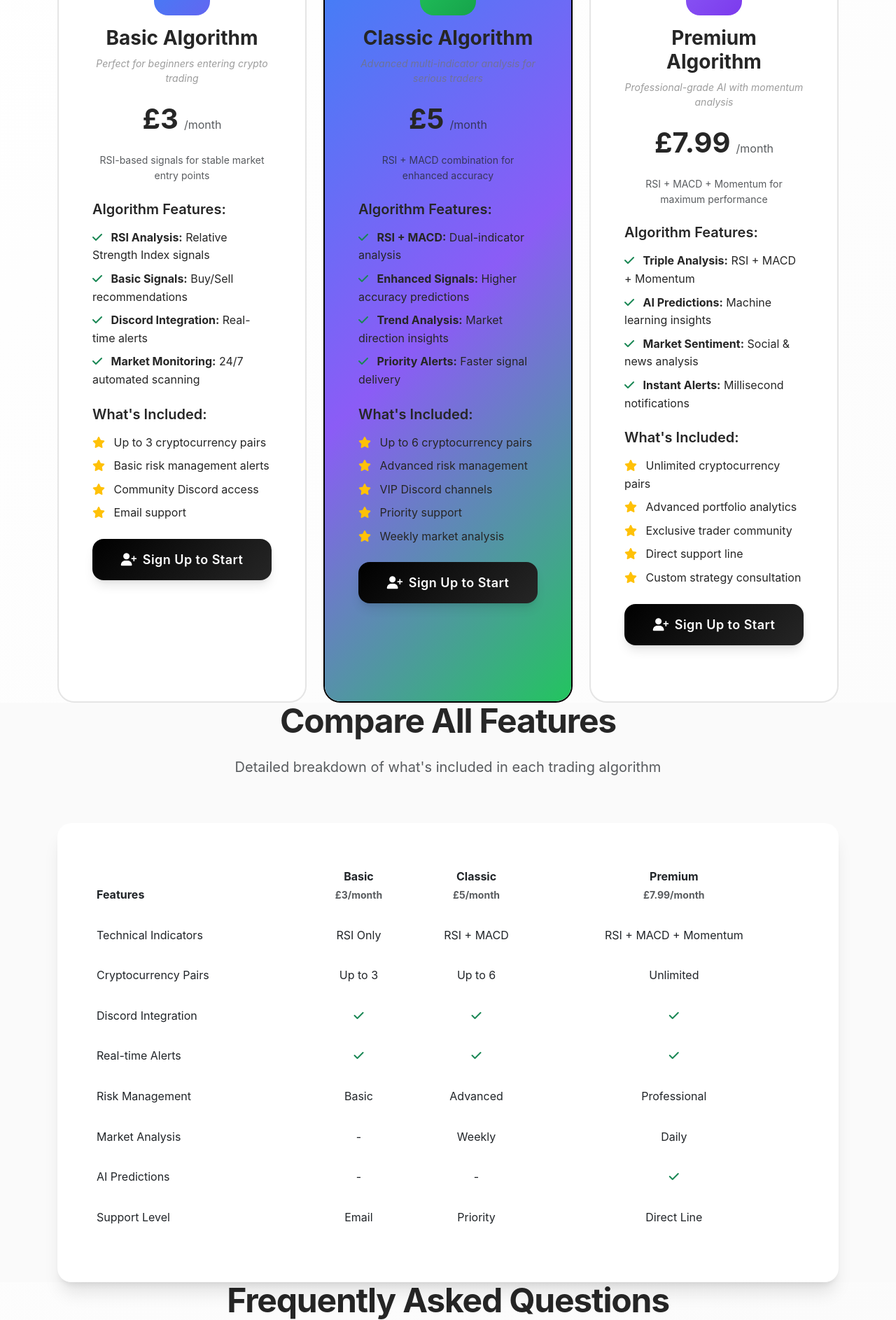
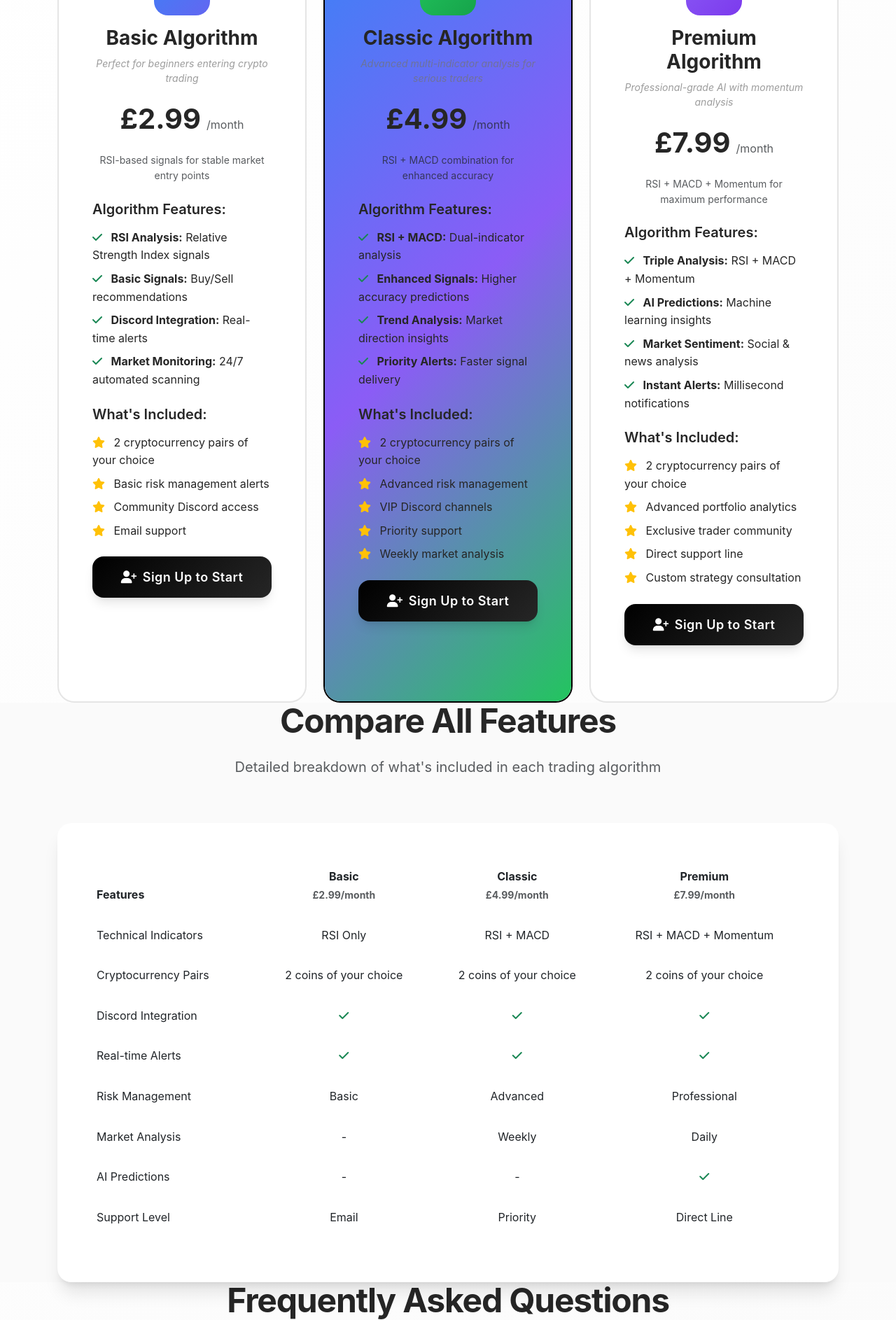
Before and after one commit to coleisa/MalachiteBionics, a Flask app: page /pricing in a window 1280 px wide. Shown: the part 493-2379 px from the top of the page at 70% size. Run offline with Flask 3, Linux system fonts and the light colour scheme; some libraries are stand-ins or nearby versions.

Commit message:
Update pricing.html

```diff
--- a/MalachiteBionics/templates/pricing.html
+++ b/MalachiteBionics/templates/pricing.html
@@ -49,7 +49,7 @@
                         <h3 class="fw-bold mb-2">Basic Algorithm</h3>
                         <div class="mini-bio">Perfect for beginners entering crypto trading</div>
                         <div class="d-flex align-items-baseline justify-content-center mb-3">
-                            <span class="h1 fw-bold">£3</span>
+                            <span class="h1 fw-bold">£2.99</span>
                             <span class="text-muted ms-2">/month</span>
                         </div>
                         <p class="text-muted small">RSI-based signals for stable market entry points</p>
@@ -82,7 +82,7 @@
                         <ul class="list-unstyled">
                             <li class="mb-2">
                                 <i class="fas fa-star text-warning me-2"></i>
-                                Up to 3 cryptocurrency pairs
+                                2 cryptocurrency pairs of your choice
                             </li>
                             <li class="mb-2">
                                 <i class="fas fa-star text-warning me-2"></i>
@@ -125,7 +125,7 @@
                         <h3 class="fw-bold mb-2">Classic Algorithm</h3>
                         <div class="mini-bio">Advanced multi-indicator analysis for serious traders</div>
                         <div class="d-flex align-items-baseline justify-content-center mb-3">
-                            <span class="h1 fw-bold">£5</span>
+                            <span class="h1 fw-bold">£4.99</span>
                             <span class="text-muted ms-2">/month</span>
                         </div>
                         <p class="text-muted small">RSI + MACD combination for enhanced accuracy</p>
@@ -158,7 +158,7 @@
                         <ul class="list-unstyled">
                             <li class="mb-2">
                                 <i class="fas fa-star text-warning me-2"></i>
-                                Up to 6 cryptocurrency pairs
+                                2 cryptocurrency pairs of your choice
                             </li>
                             <li class="mb-2">
                                 <i class="fas fa-star text-warning me-2"></i>
@@ -237,7 +237,7 @@
                         <ul class="list-unstyled">
                             <li class="mb-2">
                                 <i class="fas fa-star text-warning me-2"></i>
-                                Unlimited cryptocurrency pairs
+                                2 cryptocurrency pairs of your choice
                             </li>
                             <li class="mb-2">
                                 <i class="fas fa-star text-warning me-2"></i>
@@ -296,8 +296,8 @@
                                 <thead>
                                     <tr>
                                         <th class="fw-bold py-3">Features</th>
-                                        <th class="text-center fw-bold py-3">Basic<br><small class="text-muted">£3/month</small></th>
-                                        <th class="text-center fw-bold py-3">Classic<br><small class="text-muted">£5/month</small></th>
+                                        <th class="text-center fw-bold py-3">Basic<br><small class="text-muted">£2.99/month</small></th>
+                                        <th class="text-center fw-bold py-3">Classic<br><small class="text-muted">£4.99/month</small></th>
                                         <th class="text-center fw-bold py-3">Premium<br><small class="text-muted">£7.99/month</small></th>
                                     </tr>
                                 </thead>
@@ -310,9 +310,9 @@
                                     </tr>
                                     <tr style="background: var(--gray-50);">
                                         <td class="py-3">Cryptocurrency Pairs</td>
-                                        <td class="text-center py-3">Up to 3</td>
-                                        <td class="text-center py-3">Up to 6</td>
-                                        <td class="text-center py-3">Unlimited</td>
+                                        <td class="text-center py-3">2 coins of your choice</td>
+                                        <td class="text-center py-3">2 coins of your choice</td>
+                                        <td class="text-center py-3">2 coins of your choice</td>
                                     </tr>
                                     <tr>
                                         <td class="py-3">Discord Integration</td>
```
